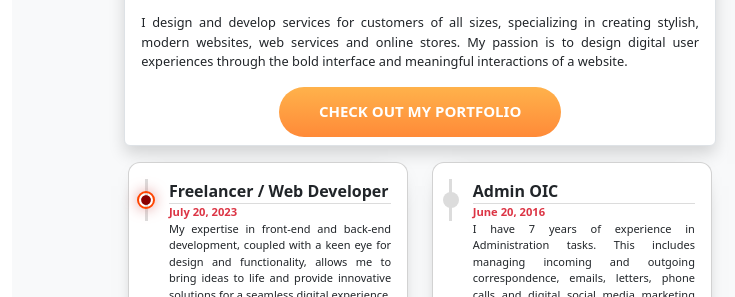
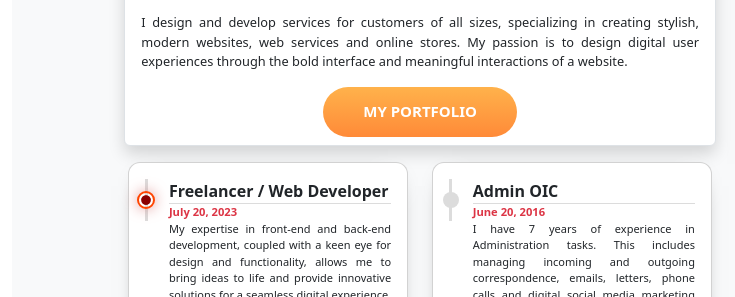
Before and after one commit to cdiesta/diesta-capstone1, a plain HTML site: page index.html in a window 1280 px wide. Shown: the part 1057-1354 px from the top of the page, 0-735 px from the left. Drawn offline with nearby package versions, Linux system fonts and the light colour scheme; a web font is replaced by a local one.

Commit message:
Update index.html

```diff
--- a/index.html
+++ b/index.html
@@ -170,7 +170,7 @@
 
                                                     <!-- Button -->
                                                     <div class="text-center ">
-                                                        <a class="btn btn-outline-dark btn-link-1" href="#projects">Check out my Portfolio</a>
+                                                        <a class="btn btn-outline-dark btn-link-1" href="#projects">My Portfolio</a>
                                                     </div>
                                                     <!-- Button End -->
                                                 </div>
```
